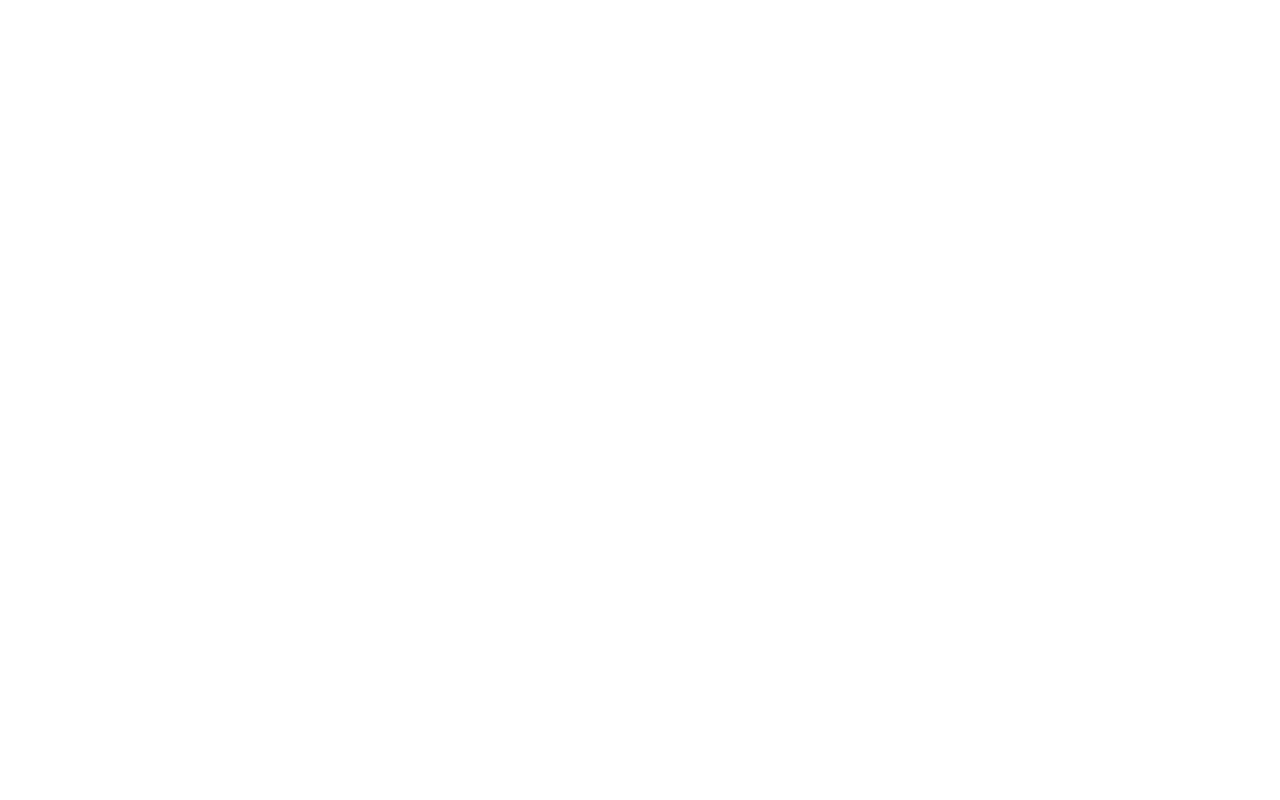
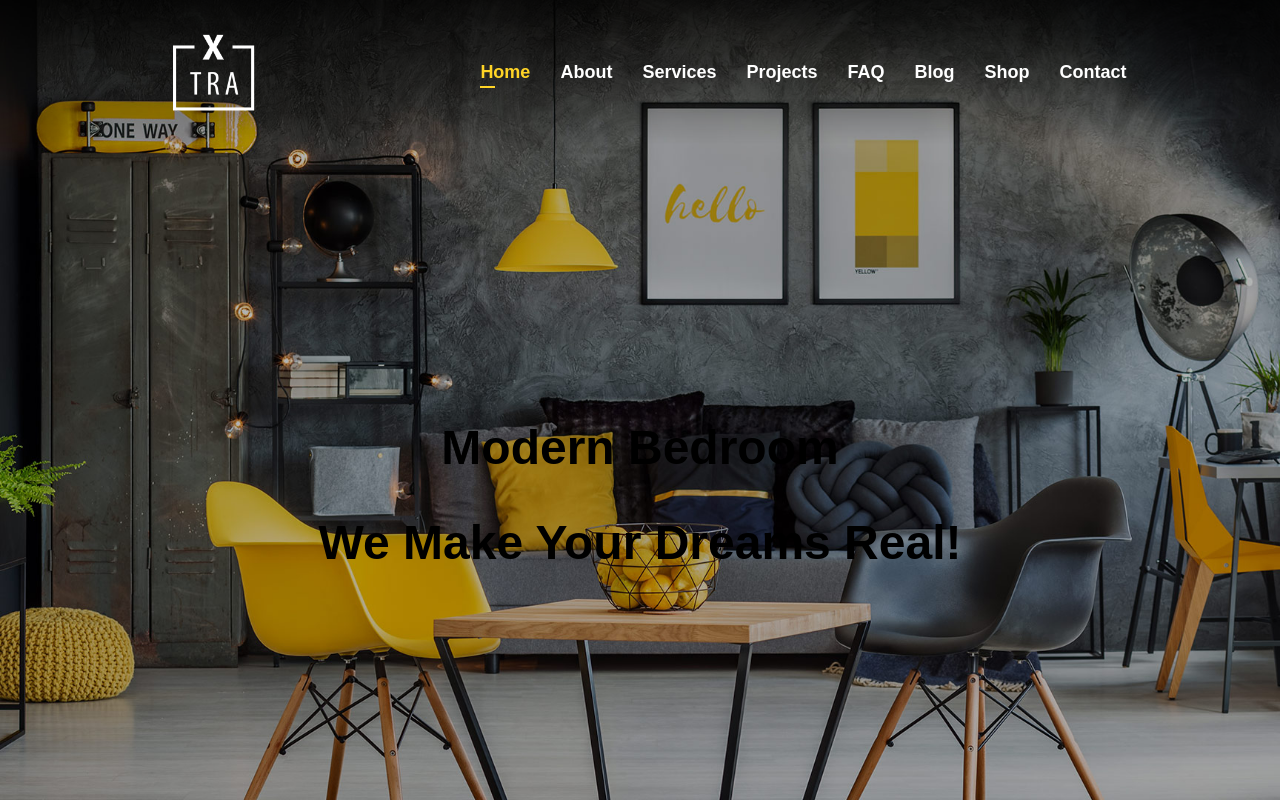
Before and after one commit to DuaA-A/xtratheme, a plain HTML site: page html/home.html in a window 1280 px wide. Drawn offline with Linux system fonts and the light colour scheme.

Commit message:
nav and main section

```diff
--- /dev/null
+++ b/assets/CSS/home.css
@@ -0,0 +1,96 @@
+:root{
+    --mainColor:#FFD426;
+    --secondColor:#FFDF61;
+    --thirdColor:#ffe57f;
+
+}
+*{
+    margin: 0;
+    padding: 0;
+    box-sizing: border-box;
+    font-family: sans-serif;
+}
+nav{
+    position: fixed;
+    top: 0;
+    left: 0;
+    display: flex;
+    width: 100%;
+    justify-content: space-around;
+    align-items: center;
+    padding: 10px 50px;
+    background: linear-gradient(to bottom, rgba(0,0,0,0.8), rgba(255,255,255,0));
+    z-index: 10;
+}
+.logo img{
+    width: 120px;
+}
+
+ul.nav-links{
+    display: flex;
+    gap:30px;
+    list-style: none;
+
+}
+/* .nav-links li{
+    display: inline-block;
+} */
+.nav-links a{
+    text-decoration: none;
+    color: white;
+    font-size: 18px;
+    font-weight: bold;
+    position: relative;
+
+}
+.nav-links a.active {
+    color: var(--mainColor);
+
+}
+.nav-links a::after {
+    content: "";
+    position: absolute;
+    left: 0;
+    bottom: -6px;
+    width: 30%;
+    height: 2px;
+    background:var(--mainColor);
+    transform: scaleX(0);
+    transform-origin: left;
+    transition: transform 0.3s ease;
+}
+
+.nav-links a:hover::after {
+    transform: scaleX(1);
+}
+
+.nav-links a:hover {
+    color: var(--mainColor);
+}
+.nav-links a.active::after{
+    transform: scale(1);
+}
+/* end of nav */
+
+.first-view{
+    height: 100vh;
+    background:url(/assets/imgs/slide1.jpg) no-repeat center/cover;
+
+}
+.main-content{
+    position: relative;
+    width: 100%;
+    top: 50%;
+    left: 0%;
+    display: flex;
+    flex-direction: column;
+    align-items: center;
+    justify-content: center;
+
+}
+.black-box, .yellow-box {
+    padding: 20px 40px;
+    font-size: 3rem;
+    font-weight: bold;
+    text-align: center;
+}
--- a/html/home.html
+++ b/html/home.html
@@ -3,9 +3,31 @@
 <head>
     <meta charset="UTF-8">
     <meta name="viewport" content="width=device-width, initial-scale=1.0">
-    <title>Document</title>
+    <title>ْXtatheme</title>
+    <link rel="stylesheet" href="/assets/CSS/home.css">
 </head>
 <body>
+    <section class="first-view">
+        <nav class="navbar">
+            <div class="logo">
+                <a href="/html/home.html"><img src="/assets/imgs/logo3.png" alt="Logo" width="200px"></a>
+            </div>
+            <ul class="nav-links">
+                <li><a href="/html/home.html" class="active">Home</a></li>
+                <li><a href="#">About</a></li>
+                <li><a href="#">Services</a></li>
+                <li><a href="#">Projects</a></li>
+                <li><a href="#">FAQ</a></li>
+                <li><a href="#">Blog</a></li>
+                <li><a href="#">Shop</a></li>
+                <li><a href="#">Contact</a></li>
+            </ul>
+        </nav>
+        <section class="main-content">
+            <div class="black-box">Modern Bedroom</div>
+            <div class="yellow-box">We Make Your Dreams Real!</div>
+        </section>
+    </section>
 
 
 </body>
```
